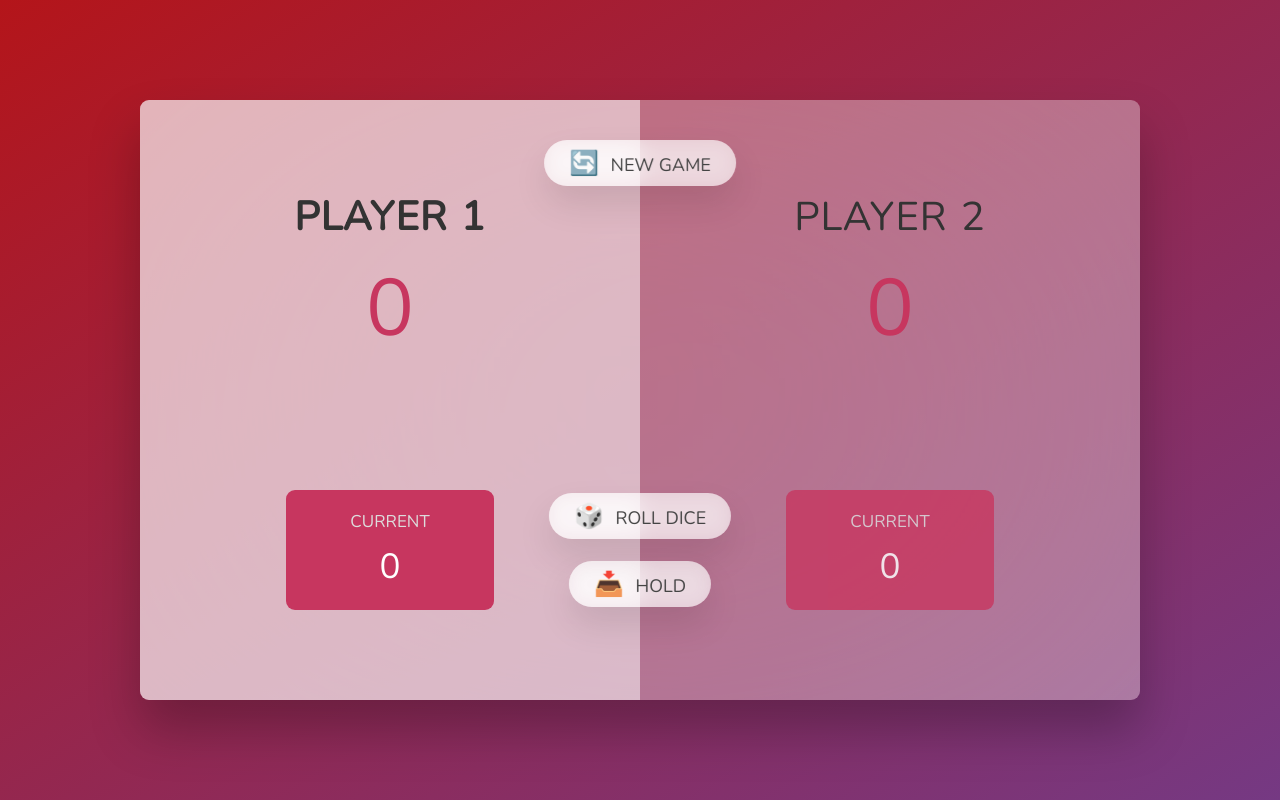
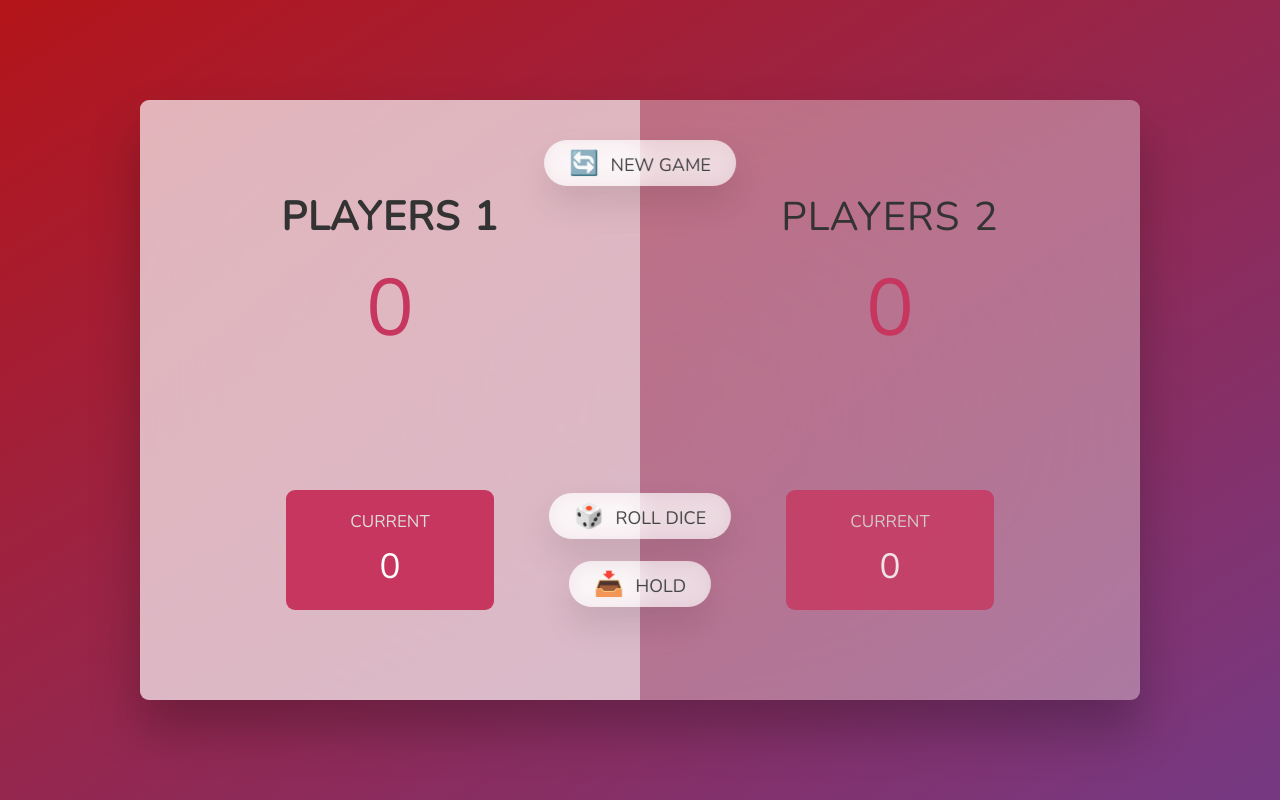
Before and after one commit to OponjousHub/Pig-game, a plain HTML site: page index.html in a window 1280 px wide. Drawn offline with nearby package versions, Linux system fonts and the light colour scheme.

Commit message:
changed the players names

```diff
--- a/index.html
+++ b/index.html
@@ -10,7 +10,7 @@
   <body>
     <main>
       <section class="player player--0 player--active">
-        <h2 class="name" id="name--0">Player 1</h2>
+        <h2 class="name" id="name--0">Players 1</h2>
         <p class="score" id="score--0">43</p>
         <div class="current">
           <p class="current-label">Current</p>
@@ -18,7 +18,7 @@
         </div>
       </section>
       <section class="player player--1">
-        <h2 class="name" id="name--1">Player 2</h2>
+        <h2 class="name" id="name--1">Players 2</h2>
         <p class="score" id="score--1">24</p>
         <div class="current">
           <p class="current-label">Current</p>
```
